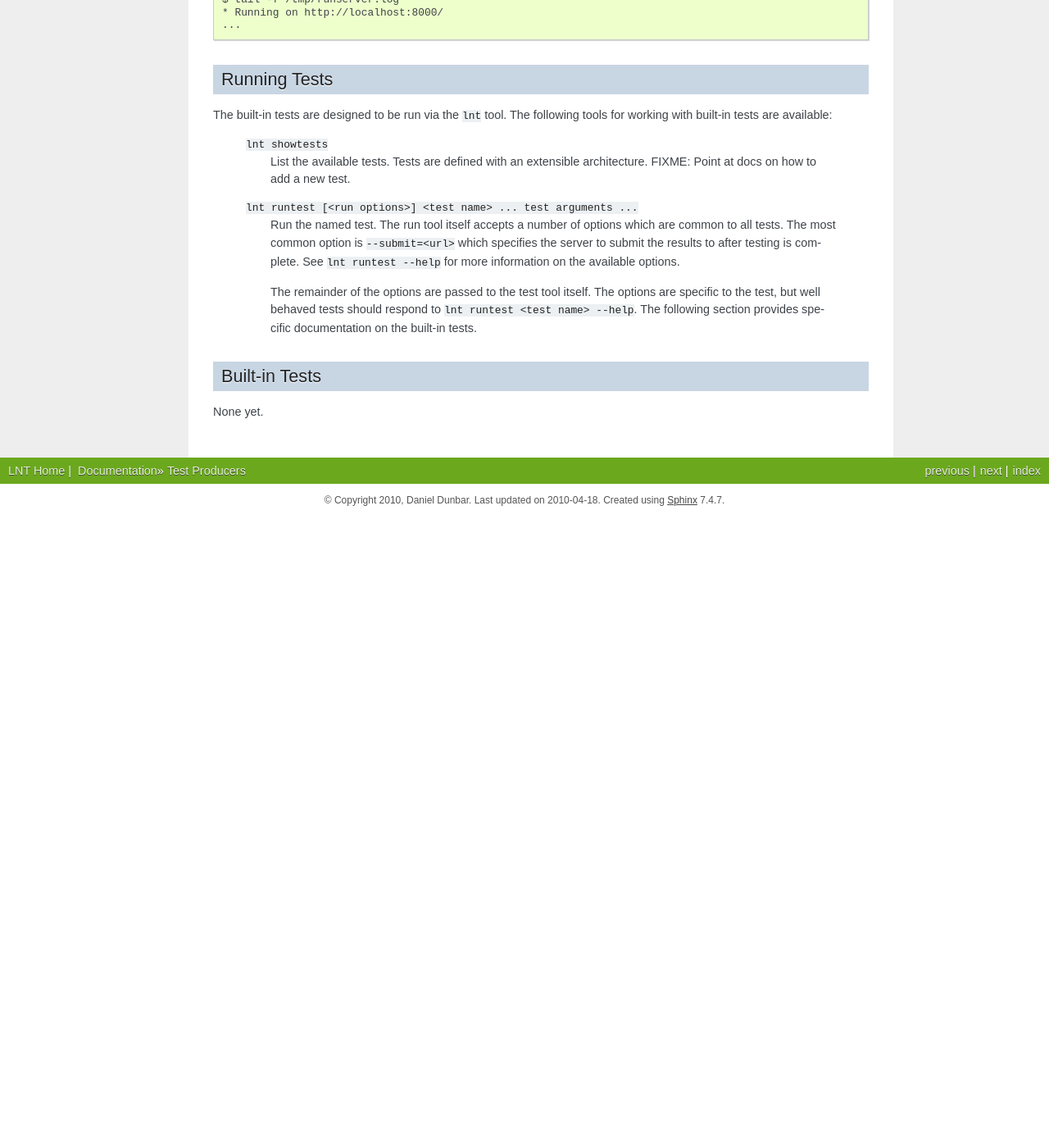
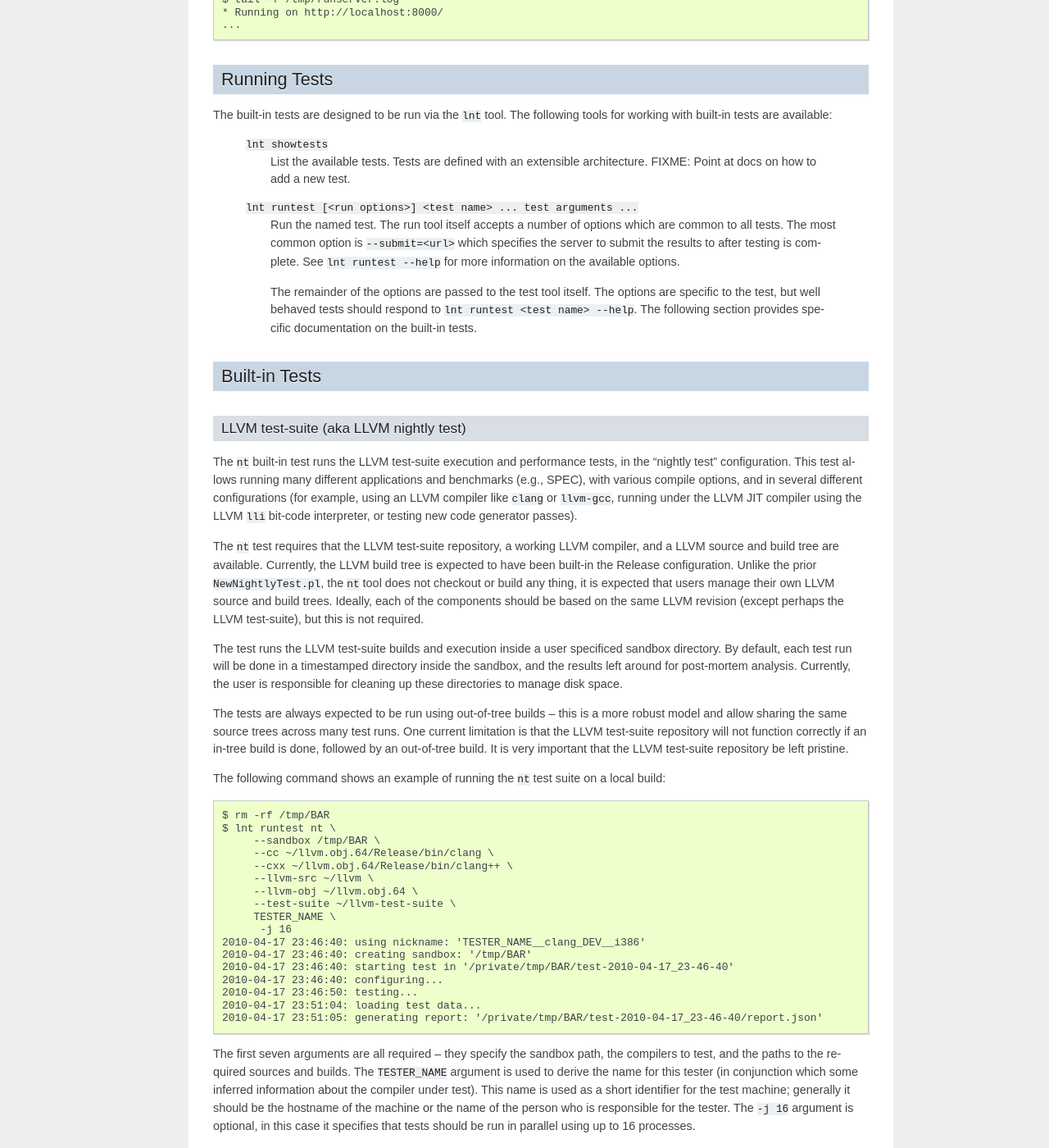
Before and after one commit to llvm-mirror/lnt, a Sphinx documentation site: the page built from docs/tests.rst, in a window 1280 px wide and 1400 px high, scrolled down 543 px. Shown: the whole window at 82% size. Built offline with Sphinx 7.4.7, drawn with Linux system fonts in a browser that asks for light colours; pages that are not in the unit, such as notebooks, are missing from menus; before the commit the page ends 1173 px from its top, so only the background shows below that; some of the changed text lies outside the part shown.

Commit message:
LNT: Implement 'nt' built-in test, this is a replacement for NewNightlyTest.pl.
The usage model differs slightly from NewNightlyTest.pl. While NewNightlyTest.pl
tried to "do everything", this test just focuses on running the LLVM test-suite
in the "nightly" configuration, and collecting and reporting the data. In
particular, it expects that users have already checked out and built the
necessary projects. This makes it more adaptable, for example, to use in
buildbot, or for testing branches, usw.

It is already far more featureful than NewNightlyTest.pl. Some key ones:
 - Support a few well chosen options to allow very fast (<1s) testing of the
   script itself. This is useful for developing the LNT infrastructure. See 'lnt
   runtest nt --help'.

 - Is documented.

 - Doesn't support arbitrary arguments to the test-suite makefiles. Instead, it
   expects everything to be given as explicit arguments so that it can be noted
   and reported properly.

 - Infers and reports various pieces of information about the compiler under test.

 - Supports reporting revision numbers.

 - Has saner defaults -- doesn't run CBE or JIT by default, doesn't blow away
   test results by default. It still needs some automatic test-directory
   rotation features.

This effectively makes the LLVM test-suite Makefiles an "implementation detail",
at least for the purposes of nightly test. This in conjunction with the fast
test turn-around and other LNT testing features should allow me to make much faster
progress on the LNT infrastructure, once everyone is migrated.

git-svn-id: https://llvm.org/svn/llvm-project/zorg/trunk/lnt@101742 91177308-0d34-0410-b5e6-96231b3b80d8

```diff
--- a/docs/tests.rst
+++ b/docs/tests.rst
@@ -59,4 +59,90 @@ following tools for working with built-in tests are available:
 Built-in Tests
 --------------
 
-None yet.
+LLVM test-suite (aka LLVM nightly test)
+~~~~~~~~~~~~~~~~~~~~~~~~~~~~~~~~~~~~~~~
+
+The ``nt`` built-in test runs the LLVM test-suite execution and performance
+tests, in the "nightly test" configuration. This test allows running many
+different applications and benchmarks (e.g., SPEC), with various compile
+options, and in several different configurations (for example, using an LLVM
+compiler like ``clang`` or ``llvm-gcc``, running under the LLVM JIT compiler
+using the LLVM ``lli`` bit-code interpreter, or testing new code generator
+passes).
+
+The ``nt`` test requires that the LLVM test-suite repository, a working LLVM
+compiler, and a LLVM source and build tree are available. Currently, the LLVM
+build tree is expected to have been built-in the Release configuration. Unlike
+the prior ``NewNightlyTest.pl``, the ``nt`` tool does not checkout or build any
+thing, it is expected that users manage their own LLVM source and build
+trees. Ideally, each of the components should be based on the same LLVM revision
+(except perhaps the LLVM test-suite), but this is not required.
+
+The test runs the LLVM test-suite builds and execution inside a user specificed
+sandbox directory. By default, each test run will be done in a timestamped
+directory inside the sandbox, and the results left around for post-mortem
+analysis. Currently, the user is responsible for cleaning up these directories
+to manage disk space.
+
+The tests are always expected to be run using out-of-tree builds -- this is a
+more robust model and allow sharing the same source trees across many test
+runs. One current limitation is that the LLVM test-suite repository will not
+function correctly if an in-tree build is done, followed by an out-of-tree
+build. It is very important that the LLVM test-suite repository be left
+pristine.
+
+The following command shows an example of running the ``nt`` test suite on a
+local build::
+
+  $ rm -rf /tmp/BAR
+  $ lnt runtest nt \
+       --sandbox /tmp/BAR \
+       --cc ~/llvm.obj.64/Release/bin/clang \
+       --cxx ~/llvm.obj.64/Release/bin/clang++ \
+       --llvm-src ~/llvm \
+       --llvm-obj ~/llvm.obj.64 \
+       --test-suite ~/llvm-test-suite \
+       TESTER_NAME \
+        -j 16
+  2010-04-17 23:46:40: using nickname: 'TESTER_NAME__clang_DEV__i386'
+  2010-04-17 23:46:40: creating sandbox: '/tmp/BAR'
+  2010-04-17 23:46:40: starting test in '/private/tmp/BAR/test-2010-04-17_23-46-40'
+  2010-04-17 23:46:40: configuring...
+  2010-04-17 23:46:50: testing...
+  2010-04-17 23:51:04: loading test data...
+  2010-04-17 23:51:05: generating report: '/private/tmp/BAR/test-2010-04-17_23-46-40/report.json'
+
+The first seven arguments are all required -- they specify the sandbox path, the
+compilers to test, and the paths to the required sources and builds. The
+``TESTER_NAME`` argument is used to derive the name for this tester (in
+conjunction which some inferred information about the compiler under test). This
+name is used as a short identifier for the test machine; generally it should be
+the hostname of the machine or the name of the person who is responsible for the
+tester. The ``-j 16`` argument is optional, in this case it specifies that tests
+should be run in parallel using up to 16 processes.
+
+In this case, we can see from the output that the test created a new sandbox
+directory, then ran the test in a subdirectory in that sandbox. The test outputs
+a limited about of summary information as testing is in progress. The full
+information can be found in .log files within the test build directory (e.g.,
+``configure.log`` and ``test.log``).
+
+The final test step was to generate a test report inside the test
+directory. This report can now be submitted directly to an LNT server. For
+example, if we have a local server running as described earlier, we can run::
+
+  $ lnt submit --commit=1 http://localhost:8000/submitRun \
+      /tmp/BAR/test-2010-04-17_23-46-40/report.json
+  STATUS: 0
+
+  OUTPUT:
+  IMPORT: /tmp/FOO/lnt_tmp/data-2010-04-17_16-54-35ytpQm_.plist
+    LOAD TIME: 0.34s
+    IMPORT TIME: 5.23s
+  ADDED: 1 machines
+  ADDED: 1 runs
+  ADDED: 1990 tests
+  COMMITTING RESULT: DONE
+  TOTAL IMPORT TIME: 5.57s
+
+and view the results on our local server.
```
Also changed, not shown: 1 other file.
